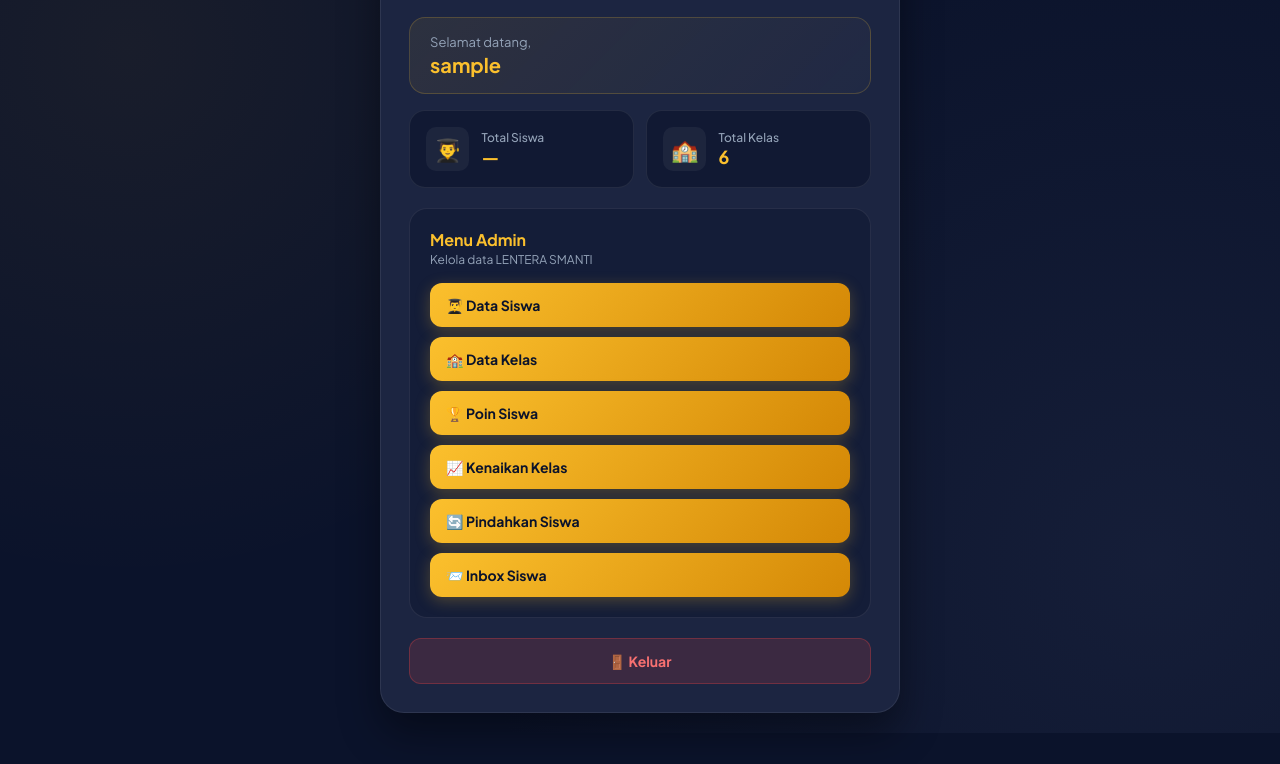
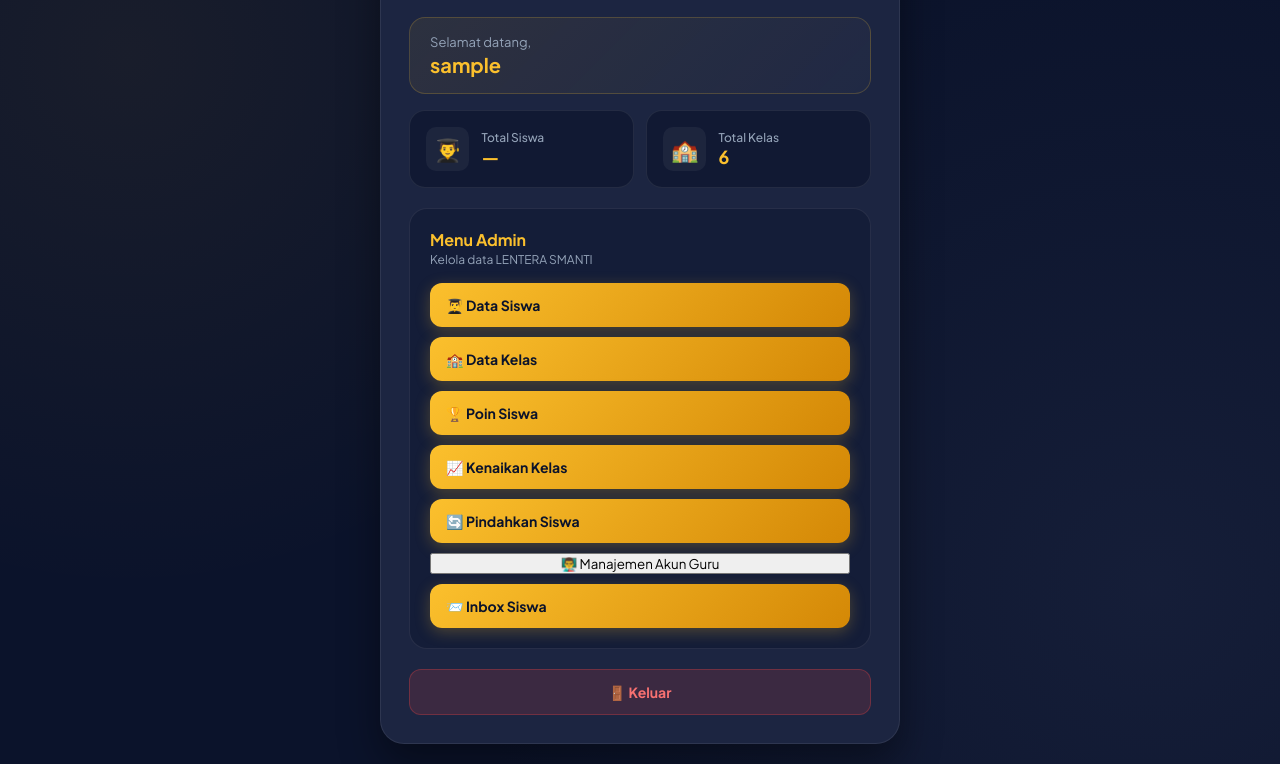
Before and after one commit to Rama04151/LENTERA-SMANTI, a website: page admin.html in a window 1280 px wide. Shown: the part 121-885 px from the top of the page. Before the commit the page ends 854 px from the top, so only its background shows below. Drawn offline with Linux system fonts and the light colour scheme; no server answers; sample sign-in values are in the browser's storage.

Commit message:
Update admin.html

```diff
--- a/admin.html
+++ b/admin.html
@@ -314,6 +314,10 @@
             🔄 Pindahkan Siswa
           </button>
 
+          <button onclick="window.location.href='admin-guru.html'">
+  👨‍🏫 Manajemen Akun Guru
+</button>
+
           <button
             type="button"
             class="logout-button"
```
